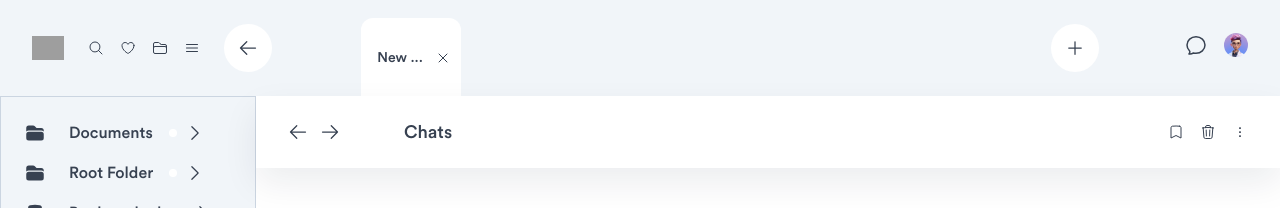
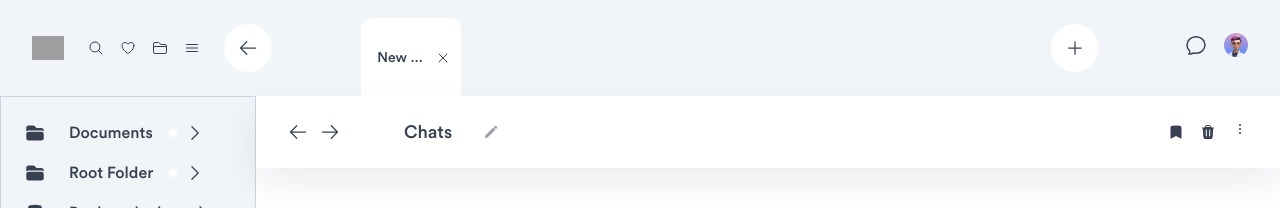
Before and after one commit to integral-digi/research_ai, a Next.js app: page /chat in a window 1280 px wide. Shown: the top 208 px of the page. Built offline with nearby package versions, Linux system fonts and the light colour scheme; grey boxes are pictures that could not be loaded.

Commit message:
Title Editing

```diff
--- a/app/chat/components/RightPanel.tsx
+++ b/app/chat/components/RightPanel.tsx
@@ -31,7 +31,7 @@ const RightPanel = ({ onSelectChat, onNewChat }: RightPanelProps) => {
 		const newChatId = chatData.length + 1;
 		const newChat: Chat = {
 			id: newChatId,
-			title: `Chat ${newChatId}`,
+			title: `Untitled Chat`,
 			isTyping: false,
 			lastSeen: new Date().toLocaleString(),
 			conversation: [],
--- a/app/components/TagBar.tsx
+++ b/app/components/TagBar.tsx
@@ -16,11 +16,11 @@ const TagBar: React.FC = () => {
                     <Checkbox
                         checked={globalTagsChecked}
                         onChange={setGlobalTagsChecked}
-            className="w-5 h-5 rounded-lg border-2 flex items-center justify-center"
+                        className="w-5 h-5 rounded border-2 flex items-center justify-center"
                     >
                         {({ checked }) => (
                             <div
-                className={`w-5 h-5 rounded-lg border-2 ${
+                                className={`w-5 h-5 rounded border-2 ${
                                     checked ? "bg-blue-500 border-blue-500" : "bg-white border-slate-300"
                                 } flex items-center justify-center`}
                             >
@@ -40,11 +40,11 @@ const TagBar: React.FC = () => {
                     <Checkbox
                         checked={documentTagsChecked}
                         onChange={setDocumentTagsChecked}
-            className="w-5 h-5 rounded-lg border-2 flex items-center justify-center"
+                        className="w-5 h-5 rounded border-2 flex items-center justify-center"
                     >
                         {({ checked }) => (
                             <div
-                className={`w-5 h-5 rounded-lg border-2 ${
+                                className={`w-5 h-5 rounded border-2 ${
                                     checked ? "bg-green-500 border-green-500" : "bg-white border-slate-300"
                                 } flex items-center justify-center`}
                             >
--- a/app/components/TitleBar.tsx
+++ b/app/components/TitleBar.tsx
@@ -1,17 +1,34 @@
-"use client"
+"use client";
 import { Popover, PopoverButton, PopoverPanel, Transition } from "@headlessui/react";
-import { ArrowLeftIcon, ArrowRightIcon, BookmarkIcon, EllipsisVerticalIcon, TrashIcon } from "@heroicons/react/24/outline";
+import { ArrowLeftIcon, ArrowRightIcon, BookmarkIcon, EllipsisVerticalIcon, PencilIcon, TrashIcon } from "@heroicons/react/24/solid";
+import { Fragment, useState } from "react";
 import TagBar from "./TagBar";
-import { Fragment } from "react";
 
 interface TitleProps {
     title: string;
 }
 
-const TitleBar:React.FC<TitleProps> = ( {title} ) => {
-    const handleClick = () => {
-        console.log("I've been clicked")
-    }
+const TitleBar: React.FC<TitleProps> = ({ title }) => {
+    const [isEditing, setIsEditing] = useState(false);
+    const [currentTitle, setCurrentTitle] = useState(title);
+
+    // Handle title editing
+    const handleEditClick = () => {
+        setIsEditing(true);
+    };
+
+    const handleTitleChange = (e: React.ChangeEvent<HTMLInputElement>) => {
+        setCurrentTitle(e.target.value);
+    };
+
+    const handleEditSubmit = () => {
+        setIsEditing(false);
+        console.log("Title edited to:", currentTitle);
+    };
+
+    const handleIconClick = (icon: string) => {
+        console.log(`${icon} icon clicked`);
+    };
 
     return (
         <div className="z-30 w-full h-[4.5rem] bg-white dark:bg-neutral-800 shadow-3xl flex items-center relative">
@@ -22,11 +39,48 @@ const TitleBar:React.FC<TitleProps> = ( {title} ) => {
                             <ArrowLeftIcon className="text-gray-700 dark:text-white w-5 h-5 md:w-4 md:h-4" />
                             <ArrowRightIcon className="text-gray-700 dark:text-white w-5 h-5 md:w-4 md:h-4" />
                         </section>
-                        <section className="w-fit">
-                            <Popover className="w-fit">
-                                <PopoverButton className="text-left text-nowrap text-lg md:text-base font-medium text-gray-700 dark:text-white">
-                                    {title}
-                                </PopoverButton>
+                        <section className="w-fit flex items-center space-x-8">
+                            {/* Conditional rendering for editing state */}
+                            {isEditing ? (
+                                <input
+                                    type="text"
+                                    value={currentTitle}
+                                    onChange={handleTitleChange}
+                                    onBlur={handleEditSubmit}
+                                    className="text-left text-lg md:text-base font-medium text-gray-700 dark:text-white bg-transparent border-b border-gray-300 focus:outline-none"
+                                    autoFocus
+                                />
+                            ) : (
+                                <p className="text-left text-nowrap text-lg md:text-base font-medium text-gray-700 dark:text-white">
+                                    {currentTitle}
+                                </p>
+                            )}
+                            <PencilIcon
+                                className="text-gray-700/50 dark:text-white/50 w-3.5 h-3.5 md:w-3 md:h-3 cursor-pointer"
+                                onClick={handleEditClick}
+                                aria-label="Edit title"
+                            />
+                        </section>
+                    </section>
+                    <section className="flex items-center space-x-4">
+                        <BookmarkIcon
+                            className="text-gray-700 dark:text-white w-4 h-4 md:hidden cursor-pointer"
+                            onClick={() => handleIconClick("Bookmark")}
+                            aria-label="Bookmark"
+                        />
+                        <TrashIcon
+                            className="text-gray-700 dark:text-white w-4 h-4 md:hidden cursor-pointer"
+                            onClick={() => handleIconClick("Trash")}
+                            aria-label="Delete"
+                        />
+                        <Popover>
+                            <PopoverButton className="w-fit h-fit">
+                                <EllipsisVerticalIcon
+                                    className="text-gray-700 dark:text-white w-4 h-4 cursor-pointer"
+                                    onClick={() => handleIconClick("Options")}
+                                    aria-label="More options"
+                                />
+                            </PopoverButton>
                                 <Transition
                                     as={Fragment}
                                     enter="transition ease-out duration-200"
@@ -36,22 +90,16 @@ const TitleBar:React.FC<TitleProps> = ( {title} ) => {
                                     leaveFrom="opacity-100 translate-y-0"
                                     leaveTo="opacity-0 translate-y-1"
                                 >
-                                    <PopoverPanel className="absolute mt-0 w-full left-0 right-0 z-50">
+                                    <PopoverPanel className="absolute mt-2 w-full left-0 right-0 z-50">
                                         <TagBar />
                                     </PopoverPanel>
                                 </Transition>
                             </Popover>
-                        </section>
-                    </section>
-                    <section className="flex items-center space-x-4">
-                        <BookmarkIcon className="text-gray-700 dark:text-white w-4 h-4 md:hidden" onClick={handleClick} />
-                        <TrashIcon className="text-gray-700 dark:text-white w-4 h-4 md:hidden" onClick={handleClick} />
-                        <EllipsisVerticalIcon className="text-gray-700 dark:text-white w-4 h-4" onClick={handleClick} />
                     </section>
                 </div>
             </div>
         </div>
-    )
-}
+    );
+};
 
 export default TitleBar;
```
Lines whose indentation alone changed are shown as unchanged.
